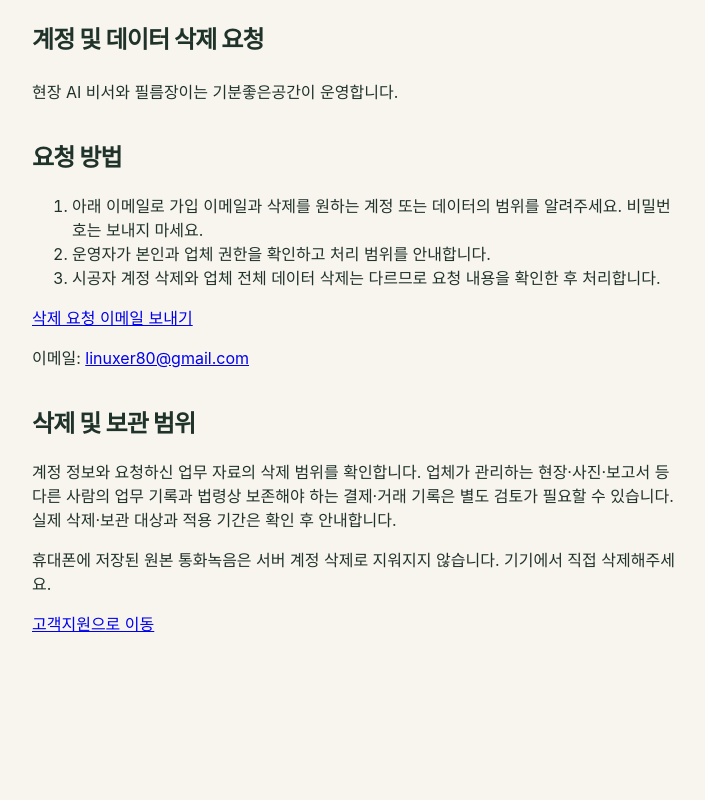
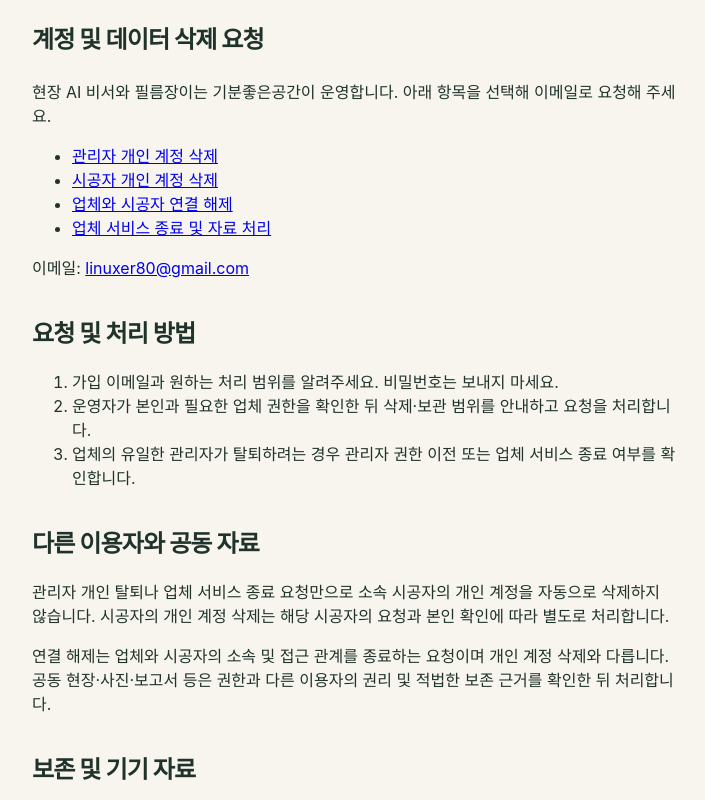
Before and after one commit to linuxer80-cmd/interior-film-ai, a Next.js app: page /account/delete in a window 1280 px wide. Shown: the top 800 px of the page, without its empty margins (286-991 px from the left). Built offline with nearby package versions, Linux system fonts and the light colour scheme; no server answers.

Commit message:
Separate account and company deletion request options

```diff
--- a/app/account/delete/page.js
+++ b/app/account/delete/page.js
@@ -2,21 +2,32 @@ import Link from "next/link";
 import styles from "../../support/support.module.css";
 
 export const metadata = { title: "계정 및 데이터 삭제 요청 | 현장 AI 비서 · 필름장이" };
-
+const email = "linuxer80@gmail.com";
+const requests = [
+  ["관리자 개인 계정 삭제", "관리자 개인 계정 삭제 요청"],
+  ["시공자 개인 계정 삭제", "시공자 개인 계정 삭제 요청"],
+  ["업체와 시공자 연결 해제", "업체와 시공자 연결 해제 요청"],
+  ["업체 서비스 종료 및 자료 처리", "업체 서비스 종료 및 자료 처리 요청"],
+];
 export default function AccountDeletionPage() {
   return <main className={styles.page}>
     <header className={styles.header}><h1>계정 및 데이터 삭제 요청</h1></header>
-    <p>현장 AI 비서와 필름장이는 기분좋은공간이 운영합니다.</p>
-    <h2>요청 방법</h2>
+    <p>현장 AI 비서와 필름장이는 기분좋은공간이 운영합니다. 아래 항목을 선택해 이메일로 요청해 주세요.</p>
+    <ul>{requests.map(([label, subject]) => <li key={subject}>
+      <a href={`mailto:${email}?subject=${encodeURIComponent(subject)}`}>{label}</a>
+    </li>)}</ul>
+    <p>이메일: <a href={`mailto:${email}`}>{email}</a></p>
+    <h2>요청 및 처리 방법</h2>
     <ol>
-      <li>아래 이메일로 가입 이메일과 삭제를 원하는 계정 또는 데이터의 범위를 알려주세요. 비밀번호는 보내지 마세요.</li>
-      <li>운영자가 본인과 업체 권한을 확인하고 처리 범위를 안내합니다.</li>
-      <li>시공자 계정 삭제와 업체 전체 데이터 삭제는 다르므로 요청 내용을 확인한 후 처리합니다.</li>
+      <li>가입 이메일과 원하는 처리 범위를 알려주세요. 비밀번호는 보내지 마세요.</li>
+      <li>운영자가 본인과 필요한 업체 권한을 확인한 뒤 삭제·보관 범위를 안내하고 요청을 처리합니다.</li>
+      <li>업체의 유일한 관리자가 탈퇴하려는 경우 관리자 권한 이전 또는 업체 서비스 종료 여부를 확인합니다.</li>
     </ol>
-    <p><a href="mailto:linuxer80@gmail.com?subject=%EA%B3%84%EC%A0%95%20%EB%B0%8F%20%EB%8D%B0%EC%9D%B4%ED%84%B0%20%EC%82%AD%EC%A0%9C%20%EC%9A%94%EC%B2%AD">삭제 요청 이메일 보내기</a></p>
-    <p>이메일: <a href="mailto:linuxer80@gmail.com">linuxer80@gmail.com</a></p>
-    <h2>삭제 및 보관 범위</h2>
-    <p>계정 정보와 요청하신 업무 자료의 삭제 범위를 확인합니다. 업체가 관리하는 현장·사진·보고서 등 다른 사람의 업무 기록과 법령상 보존해야 하는 결제·거래 기록은 별도 검토가 필요할 수 있습니다. 실제 삭제·보관 대상과 적용 기간은 확인 후 안내합니다.</p>
+    <h2>다른 이용자와 공동 자료</h2>
+    <p>관리자 개인 탈퇴나 업체 서비스 종료 요청만으로 소속 시공자의 개인 계정을 자동으로 삭제하지 않습니다. 시공자의 개인 계정 삭제는 해당 시공자의 요청과 본인 확인에 따라 별도로 처리합니다.</p>
+    <p>연결 해제는 업체와 시공자의 소속 및 접근 관계를 종료하는 요청이며 개인 계정 삭제와 다릅니다. 공동 현장·사진·보고서 등은 권한과 다른 이용자의 권리 및 적법한 보존 근거를 확인한 뒤 처리합니다.</p>
+    <h2>보존 및 기기 자료</h2>
+    <p>법령상 보존해야 하는 결제·거래 기록 등은 적용되는 기간 동안 보관할 수 있습니다. 실제 삭제·보관 대상과 기간은 요청을 확인한 후 안내합니다.</p>
     <p>휴대폰에 저장된 원본 통화녹음은 서버 계정 삭제로 지워지지 않습니다. 기기에서 직접 삭제해주세요.</p>
     <Link href="/support">고객지원으로 이동</Link>
   </main>;
```
